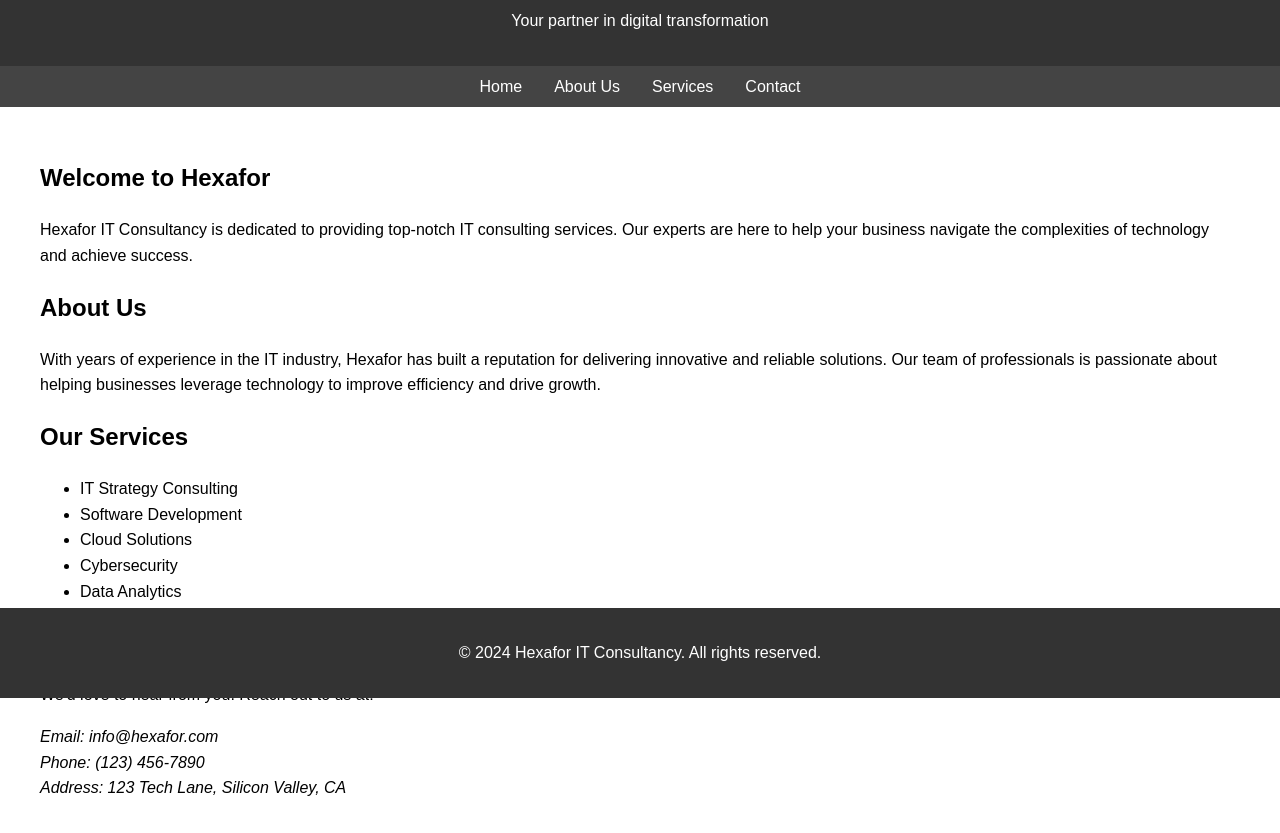
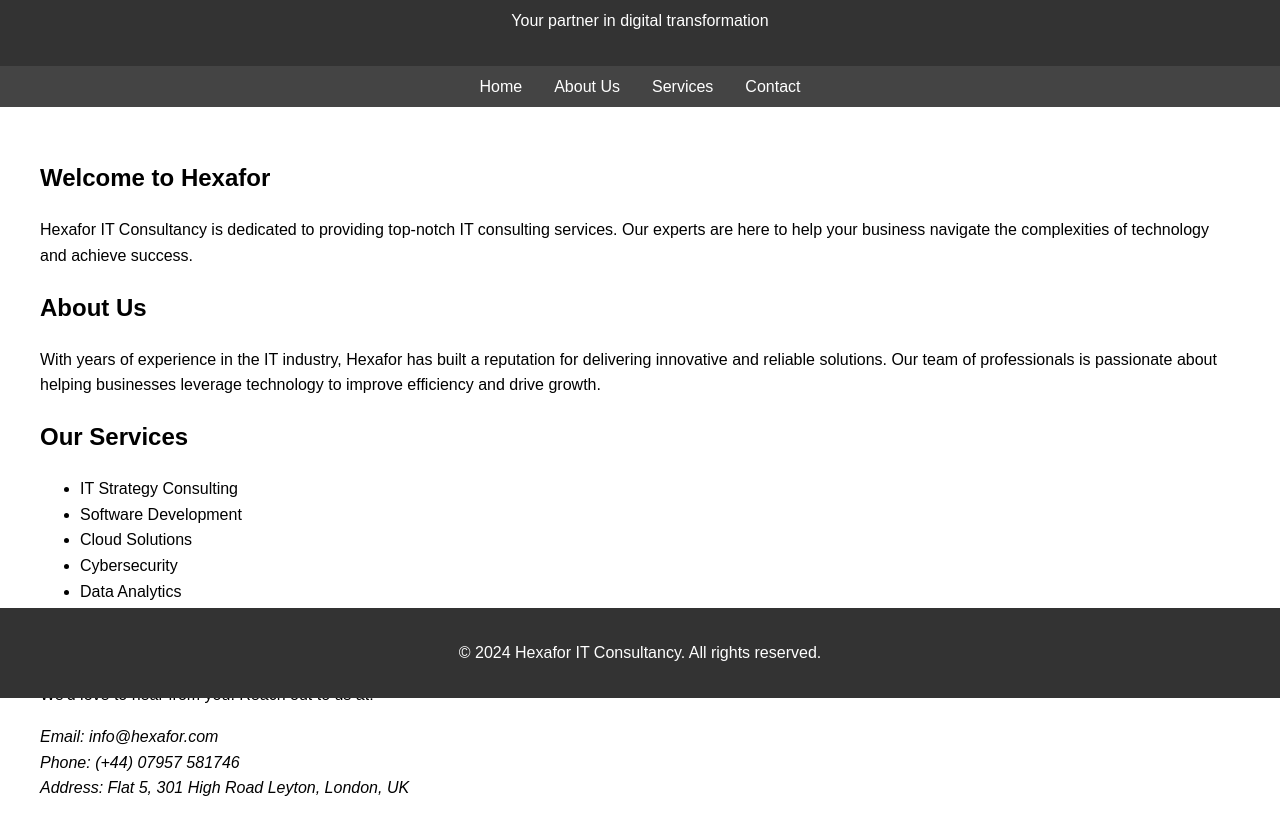
Before and after one commit to Hexafor/hexafor, a plain HTML site: page index.html in a window 1280 px wide. Shown: the part 102-935 px from the top of the page. Drawn offline with Linux system fonts and the light colour scheme.

Commit message:
Update index.html

```diff
--- a/index.html
+++ b/index.html
@@ -1,6 +1,5 @@
-
 <html>
-    <html lang="en">
+<html lang="en">
 <head>
     <meta charset="UTF-8">
     <meta name="viewport" content="width=device-width, initial-scale=1.0">
@@ -86,8 +85,8 @@
         <p>We'd love to hear from you. Reach out to us at:</p>
         <address>
             Email: info@hexafor.com<br>
-            Phone: (123) 456-7890<br>
-            Address: 123 Tech Lane, Silicon Valley, CA
+            Phone: (+44) 07957 581746<br>
+            Address: Flat 5, 301 High Road Leyton, London, UK
         </address>
     </section>
 </main>
```
